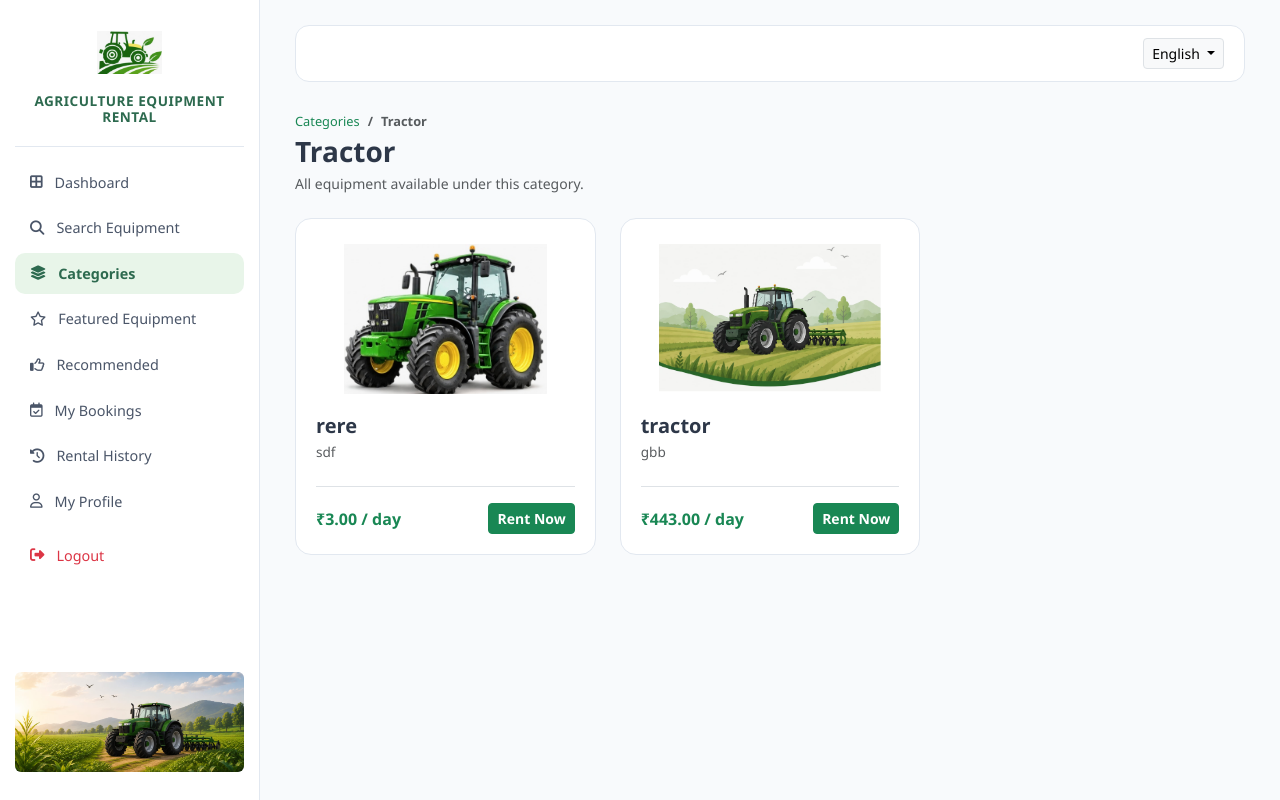
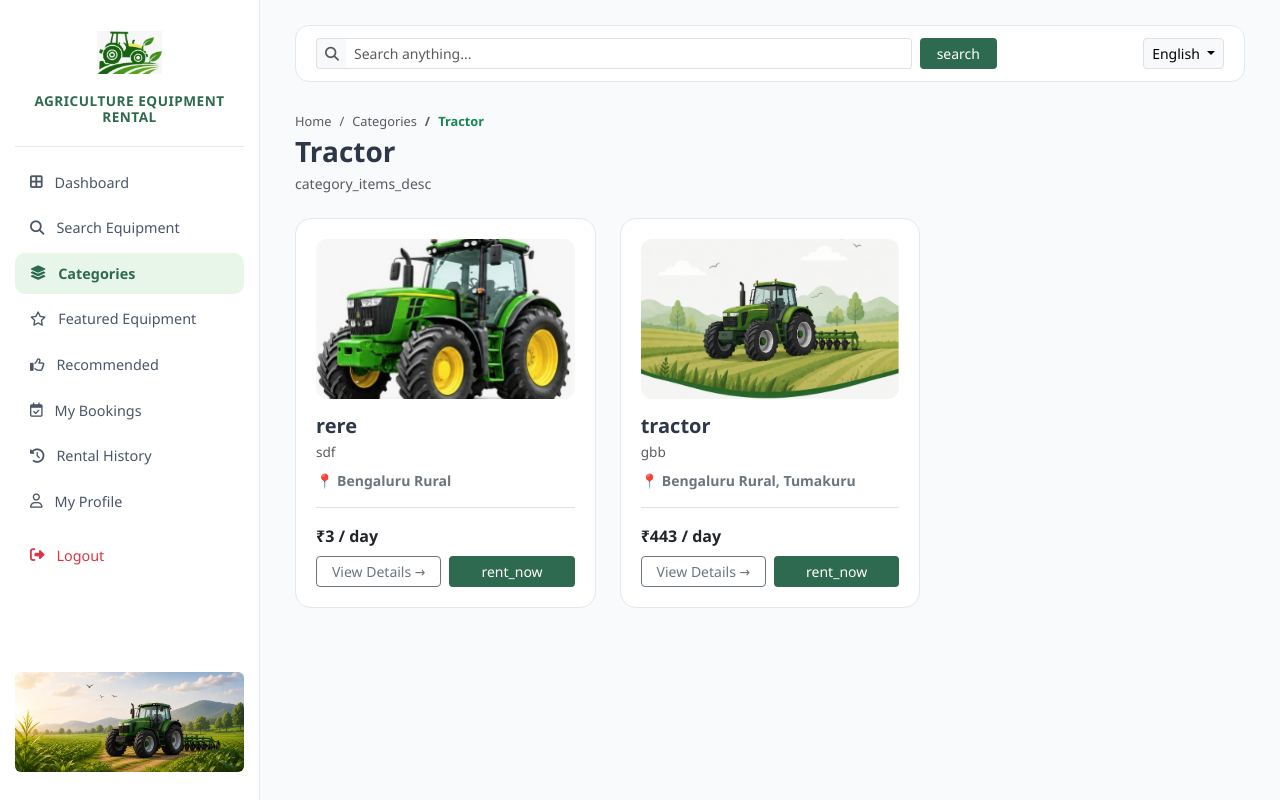
Before and after one commit to PoojithaS2005/agriculture-equpiment-rental, a PHP site: page /category_items.php?category=Tractor in a window 1280 px wide. Run offline with PHP 8.4, Linux system fonts and the light colour scheme; a user stored in the database is signed in; data comes from the database, SQL or seed files in the repository.

Commit message:
updated categories.php,category_items.php and included seearch_equipment.php

```diff
--- a/category_items.php
+++ b/category_items.php
@@ -11,35 +11,14 @@
     exit();
 }
 
-// Get the category from the URL safely
-$selected_category = isset($_GET['category']) ? trim($_GET['category']) : '';
+$category = isset($_GET['category']) ? trim($_GET['category']) : '';
 
-if (empty($selected_category)) {
-    header("Location: categories.php");
-    exit();
-}
-
-// Translate category name for display heading if needed
-$display_cat_name = $selected_category;
-if ($current_lang == 'kn') {
-    if (strcasecmp($selected_category, 'Tractors') == 0) $display_cat_name = 'ಟ್ರಾಕ್ಟರ್‌ಗಳು';
-    elseif (strcasecmp($selected_category, 'Harvesting Equipment') == 0 || strcasecmp($selected_category, 'Harvesting') == 0) $display_cat_name = 'ಕೊಯ್ಲು ಉಪಕರಣಗಳು';
-    elseif (strcasecmp($selected_category, 'Irrigation Equipment') == 0) $display_cat_name = 'ನೀರಾವರಿ ಉಪಕರಣಗಳು';
-    elseif (strcasecmp($selected_category, 'Tillage Equipment') == 0) $display_cat_name = 'ಉಳುಮೆ ಉಪಕರಣಗಳು';
-    elseif (strcasecmp($selected_category, 'Seeding Equipment') == 0) $display_cat_name = 'ಬಿತ್ತನೆ ಉಪಕರಣಗಳು';
-} elseif ($current_lang == 'hi') {
-    if (strcasecmp($selected_category, 'Tractors') == 0) $display_cat_name = 'ट्रैक्टर';
-    elseif (strcasecmp($selected_category, 'Harvesting Equipment') == 0 || strcasecmp($selected_category, 'Harvesting') == 0) $display_cat_name = 'कटाई उपकरण';
-    elseif (strcasecmp($selected_category, 'Irrigation Equipment') == 0) $display_cat_name = 'सिंचाई उपकरण';
-    elseif (strcasecmp($selected_category, 'Tillage Equipment') == 0) $display_cat_name = 'जुताई उपकरण';
-    elseif (strcasecmp($selected_category, 'Seeding Equipment') == 0) $display_cat_name = 'बुआई उपकरण';
-}
-
-// Fetch items belonging to this category securely using prepared statements
-$stmt = $conn->prepare("SELECT * FROM items WHERE category = ? ORDER BY item_id DESC");
-$stmt->bind_param("s", $selected_category);
-$stmt->execute();
-$items_res = $stmt->get_result();
+// Fetch equipment items belonging to this category
+$query = "SELECT * FROM equipment WHERE category = ? ORDER BY equipment_id DESC";
+$stmt = mysqli_prepare($conn, $query);
+mysqli_stmt_bind_param($stmt, "s", $category);
+mysqli_stmt_execute($stmt);
+$result = mysqli_stmt_get_result($stmt);
 ?>
 
 <!DOCTYPE html>
@@ -48,12 +27,7 @@
     <meta charset="UTF-8">
     <meta name="viewport" content="width=device-width, initial-scale=1.0">
     <title>
-        <?= htmlspecialchars($display_cat_name); ?> -
-        <?php
-            if($current_lang == 'kn') echo 'ಕೃಷಿ ಉಪಕರಣಗಳ ಬಾಡಿಗೆ';
-            elseif($current_lang == 'hi') echo 'कृषि उपकरण किराया';
-            else echo 'Agriculture Equipment Rental';
-        ?>
+        <?php echo htmlspecialchars($category); ?> - <?php echo __('app_title', 'Agriculture Equipment Rental'); ?>
     </title>
 
     <link href="https://cdn.jsdelivr.net/npm/bootstrap@5.3.2/dist/css/bootstrap.min.css" rel="stylesheet">
@@ -148,11 +122,11 @@
             padding: 12px 20px;
             display: flex;
             align-items: center;
-            justify-content: flex-end;
+            justify-content: space-between;
             margin-bottom: 30px;
         }
 
-        .item-card {
+        .eq-card {
             background: #ffffff;
             border: 1px solid var(--card-border);
             border-radius: 16px;
@@ -164,27 +138,26 @@
             justify-content: space-between;
         }
 
-        .item-card:hover {
+        .eq-card:hover {
             box-shadow: 0 8px 24px rgba(0, 0, 0, 0.05);
             border-color: #cbd5e1;
         }
 
-        .item-img-container {
+        .eq-img-container {
             height: 160px;
             border-radius: 12px;
             overflow: hidden;
-            background: #ffffff;
+            background: #f1f5f9;
             display: flex;
             align-items: center;
             justify-content: center;
             margin-bottom: 15px;
         }
 
-        .item-img-container img {
+        .eq-img-container img {
             width: 100%;
             height: 100%;
-            object-fit: contain;
-            padding: 5px;
+            object-fit: cover;
         }
     </style>
 </head>
@@ -195,121 +168,83 @@
     <div class="sidebar">
         <div>
             <div class="brand-logo">
-                <img src="images/logo.png" alt="Logo" onerror="this.src='images/tractor.png'">
+                <img src="images/logo.png" alt="Agriculture Logo" onerror="this.src='images/tractor.png'">
                 <span class="brand-title">
-                    <?php
-                        if ($current_lang == 'kn') echo 'ಕೃಷಿ ಉಪಕರಣಗಳ ಬಾಡಿಗೆ';
-                        elseif ($current_lang == 'hi') echo 'कृषि उपकरण किराया';
-                        else echo 'Agriculture Equipment Rental';
-                    ?>
+                    <?php echo __('app_title', 'Agriculture Equipment Rental'); ?>
                 </span>
             </div>
 
             <ul class="nav flex-column">
                 <li class="nav-item">
                     <a href="renter_dashboard.php" class="nav-link">
-                        <i class="fa-solid fa-border-all"></i>
-                        <?php
-                            if($current_lang == 'kn') echo 'ಡ್ಯಾಶ್‌ಬೋರ್ಡ್';
-                            elseif($current_lang == 'hi') echo 'डैशबोर्ड';
-                            else echo 'Dashboard';
-                        ?>
+                        <i class="fa-solid fa-border-all"></i> <?php echo __('dashboard', 'Dashboard'); ?>
                     </a>
                 </li>
                 <li class="nav-item">
                     <a href="search_equipment.php" class="nav-link">
-                        <i class="fa-solid fa-magnifying-glass"></i>
-                        <?php
-                            if($current_lang == 'kn') echo 'ಉಪಕರಣಗಳನ್ನು ಹುಡುಕಿ';
-                            elseif($current_lang == 'hi') echo 'उपकरण खोजें';
-                            else echo 'Search Equipment';
-                        ?>
+                        <i class="fa-solid fa-magnifying-glass"></i> <?php echo __('search_equipment', 'Search Equipment'); ?>
                     </a>
                 </li>
                 <li class="nav-item">
                     <a href="categories.php" class="nav-link active">
-                        <i class="fa-solid fa-layer-group"></i>
-                        <?php
-                            if($current_lang == 'kn') echo 'ವರ್ಗಗಳು';
-                            elseif($current_lang == 'hi') echo 'श्रेणियाँ';
-                            else echo 'Categories';
-                        ?>
+                        <i class="fa-solid fa-layer-group"></i> <?php echo __('categories', 'Categories'); ?>
                     </a>
                 </li>
                 <li class="nav-item">
                     <a href="featured_equipment.php" class="nav-link">
-                        <i class="fa-regular fa-star"></i>
-                        <?php
-                            if($current_lang == 'kn') echo 'ವಿಶೇಷ ಉಪಕರಣಗಳು';
-                            elseif($current_lang == 'hi') echo 'विशेष उपकरण';
-                            else echo 'Featured Equipment';
-                        ?>
+                        <i class="fa-regular fa-star"></i> <?php echo __('featured_equipment', 'Featured Equipment'); ?>
                     </a>
                 </li>
                 <li class="nav-item">
                     <a href="recommended.php" class="nav-link">
-                        <i class="fa-regular fa-thumbs-up"></i>
-                        <?php
-                            if($current_lang == 'kn') echo 'ಶಿಫಾರಸು ಮಾಡಲಾಗಿದೆ';
-                            elseif($current_lang == 'hi') echo 'अनुशंसित';
-                            else echo 'Recommended';
-                        ?>
+                        <i class="fa-regular fa-thumbs-up"></i> <?php echo __('recommended', 'Recommended'); ?>
                     </a>
                 </li>
                 <li class="nav-item">
                     <a href="my_bookings.php" class="nav-link">
-                        <i class="fa-regular fa-calendar-check"></i>
-                        <?php
-                            if($current_lang == 'kn') echo 'ನನ್ನ ಬುಕಿಂಗ್‌ಗಳು';
-                            elseif($current_lang == 'hi') echo 'मेरी बुकिंग';
-                            else echo 'My Bookings';
-                        ?>
+                        <i class="fa-regular fa-calendar-check"></i> <?php echo __('my_bookings', 'My Bookings'); ?>
                     </a>
                 </li>
                 <li class="nav-item">
                     <a href="rental_history.php" class="nav-link">
-                        <i class="fa-solid fa-clock-rotate-left"></i>
-                        <?php
-                            if($current_lang == 'kn') echo 'ಬಾಡಿಗೆ ಇತಿಹಾಸ';
-                            elseif($current_lang == 'hi') echo 'किराए का इतिहास';
-                            else echo 'Rental History';
-                        ?>
+                        <i class="fa-solid fa-clock-rotate-left"></i> <?php echo __('rental_history', 'Rental History'); ?>
                     </a>
                 </li>
                 <li class="nav-item">
                     <a href="profile.php" class="nav-link">
-                        <i class="fa-regular fa-user"></i>
-                        <?php
-                            if($current_lang == 'kn') echo 'ನನ್ನ ಪ್ರೊಫೈಲ್';
-                            elseif($current_lang == 'hi') echo 'मेरी प्रोफाइल';
-                            else echo 'My Profile';
-                        ?>
+                        <i class="fa-regular fa-user"></i> <?php echo __('my_profile', 'My Profile'); ?>
                     </a>
                 </li>
                 <li class="nav-item mt-2">
                     <a href="logout.php" class="nav-link text-danger">
-                        <i class="fa-solid fa-right-from-bracket"></i>
-                        <?php
-                            if($current_lang == 'kn') echo 'ಲಾಗ್ ಔಟ್';
-                            elseif($current_lang == 'hi') echo 'लॉग आउट';
-                            else echo 'Logout';
-                        ?>
+                        <i class="fa-solid fa-right-from-bracket"></i> <?php echo __('logout', 'Logout'); ?>
                     </a>
                 </li>
             </ul>
         </div>
 
         <div class="text-center pb-2">
-            <img src="images/tractor3.jpg" alt="Tractor" class="img-fluid rounded" onerror="this.src='images/tractor.png'" style="height: 100px; object-fit: cover; width: 100%;">
+            <img src="images/tractor3.jpg" alt="Tractor Illustration" class="img-fluid rounded" onerror="this.src='images/tractor.png'" style="height: 100px; object-fit: cover; width: 100%;">
         </div>
     </div>
-
 
     <!-- MAIN CONTAINER -->
     <div class="main-wrapper">
 
         <!-- TOP NAVBAR -->
         <div class="top-navbar">
+            <form action="search_equipment.php" method="GET" class="d-flex w-75 gap-2 align-items-center">
+                <?php if (!empty($current_lang)): ?>
+                    <input type="hidden" name="lang" value="<?php echo htmlspecialchars($current_lang); ?>">
+                <?php endif; ?>
+                <div class="input-group input-group-sm">
+                    <span class="input-group-text bg-light border-end-0"><i class="fa-solid fa-magnifying-glass text-muted"></i></span>
+                    <input type="text" name="q" class="form-control border-start-0" placeholder="<?php echo __('search_placeholder', 'Search equipment...'); ?>" required>
+                </div>
+                <button type="submit" class="btn btn-sm text-white px-3" style="background-color: #2d6a4f;"><?php echo __('search', 'Search'); ?></button>
+            </form>
+
+            <div class="d-flex align-items-center gap-3">
                 <div class="dropdown">
                     <button class="btn btn-sm btn-light border dropdown-toggle" type="button" data-bs-toggle="dropdown">
                         <?php
@@ -319,100 +254,87 @@
                         ?>
                     </button>
                     <ul class="dropdown-menu">
-                    <li><a class="dropdown-item" href="category_items.php?category=<?= urlencode($selected_category); ?>&lang=en">English</a></li>
-                    <li><a class="dropdown-item" href="category_items.php?category=<?= urlencode($selected_category); ?>&lang=kn">ಕನ್ನಡ</a></li>
-                    <li><a class="dropdown-item" href="category_items.php?category=<?= urlencode($selected_category); ?>&lang=hi">हिन्दी</a></li>
+                        <li><a class="dropdown-item" href="category_items.php?category=<?= urlencode($category); ?>&lang=en">English</a></li>
+                        <li><a class="dropdown-item" href="category_items.php?category=<?= urlencode($category); ?>&lang=kn">ಕನ್ನಡ</a></li>
+                        <li><a class="dropdown-item" href="category_items.php?category=<?= urlencode($category); ?>&lang=hi">हिन्दी</a></li>
                     </ul>
                 </div>
             </div>
+        </div>
 
-        <!-- HEADER & BREADCRUMB -->
-        <div class="mb-4">
+        <!-- BREADCRUMB & HEADER -->
+        <div class="d-flex justify-content-between align-items-center mb-4">
+            <div>
                 <nav aria-label="breadcrumb">
                     <ol class="breadcrumb mb-1" style="font-size: 0.8rem;">
-                    <li class="breadcrumb-item">
-                        <a href="categories.php" class="text-success text-decoration-none">
-                            <?php
-                                if($current_lang == 'kn') echo 'ವರ್ಗಗಳು';
-                                elseif($current_lang == 'hi') echo 'श्रेणियाँ';
-                                else echo 'Categories';
-                            ?>
-                        </a>
-                    </li>
-                    <li class="breadcrumb-item active text-muted fw-semibold">
-                        <?= htmlspecialchars($display_cat_name); ?>
-                    </li>
+                        <li class="breadcrumb-item"><a href="renter_dashboard.php" class="text-muted text-decoration-none"><?php echo __('home', 'Home'); ?></a></li>
+                        <li class="breadcrumb-item"><a href="categories.php" class="text-muted text-decoration-none"><?php echo __('categories', 'Categories'); ?></a></li>
+                        <li class="breadcrumb-item active text-success fw-semibold"><?php echo htmlspecialchars($category); ?></li>
                     </ol>
                 </nav>
-            <h3 class="fw-bold mb-1"><?= htmlspecialchars($display_cat_name); ?></h3>
-            <p class="text-muted small mb-0">
+                <h3 class="fw-bold mb-1"><?php echo htmlspecialchars($category); ?></h3>
+                <p class="text-muted small mb-0"><?php echo __('category_items_desc', 'Explore available equipment in this category.'); ?></p>
+            </div>
+        </div>
+
+        <!-- EQUIPMENT GRID -->
+        <div class="row g-4 mb-4">
+            <?php if ($result && mysqli_num_rows($result) > 0): ?>
+                <?php while ($eq = mysqli_fetch_assoc($result)): ?>
+                    <div class="col-lg-4 col-md-6">
+                        <div class="eq-card">
+                            <div>
+                                <!-- Equipment Image -->
+                                <div class="eq-img-container">
                                     <?php
-                    if($current_lang == 'kn') echo 'ಈ ವರ್ಗದಡಿಯಲ್ಲಿ ಲಭ್ಯವಿರುವ ಎಲ್ಲಾ ಉಪಕರಣಗಳು.';
-                    elseif($current_lang == 'hi') echo 'इस श्रेणी के अंतर्गत उपलब्ध सभी उपकरण।';
-                    else echo 'All equipment available under this category.';
+                                        $imgSrc = !empty($eq['image']) ? $eq['image'] : (!empty($eq['equipment_image']) ? $eq['equipment_image'] : 'images/tractor.png');
                                     ?>
+                                    <img src="<?= htmlspecialchars($imgSrc); ?>" alt="<?= htmlspecialchars($eq['title'] ?? $eq['equipment_title'] ?? 'Equipment'); ?>" onerror="this.src='images/tractor.png'">
+                                </div>
+
+                                <!-- Title -->
+                                <h5 class="fw-bold mb-1">
+                                    <?= htmlspecialchars($eq['title'] ?? $eq['equipment_title'] ?? 'Unnamed Equipment'); ?>
+                                </h5>
+
+                                <!-- Description -->
+                                <p class="text-muted small mb-2" style="font-size: 0.85rem;">
+                                    <?= htmlspecialchars($eq['description'] ?? ''); ?>
+                                </p>
+
+                                <!-- CHANGE 1: Display Location dynamically -->
+                                <p class="text-secondary small mb-3 fw-semibold">
+                                    📍 <?= htmlspecialchars($eq['service_location'] ?? 'Location not specified'); ?>
                                 </p>
                             </div>
 
-
-        <!-- ITEMS GRID -->
-        <div class="row g-4 mb-4">
-            <?php if ($items_res && mysqli_num_rows($items_res) > 0): ?>
-                <?php while ($item = mysqli_fetch_assoc($items_res)):
-                    $i_name  = $item['title'];
-                    $i_desc  = $item['description'];
-                    $i_img   = $item['image'];
-                    $i_price = $item['price_per_day'];
-                    $i_id    = $item['item_id'];
-                ?>
-                    <div class="col-lg-4 col-md-6">
-                        <div class="item-card">
                             <div>
-                                <div class="item-img-container">
-                                    <img src="<?= !empty($i_img) ? htmlspecialchars($i_img) : 'images/tractor.png'; ?>"
-                                         alt="<?= htmlspecialchars($i_name); ?>"
-                                         onerror="this.src='images/tractor.png'">
+                                <!-- Price & Rent Now / Details Footer -->
+                                <div class="d-flex align-items-center justify-content-between pt-3 border-top mb-2">
+                                    <span class="text-dark fw-bold">
+                                        ₹<?= number_format($eq['price'] ?? $eq['price_per_day'] ?? 0); ?> / day
+                                    </span>
                                 </div>
 
-                                <h5 class="fw-bold mb-1"><?= htmlspecialchars($i_name); ?></h5>
-                                <p class="text-muted small mb-3" style="font-size: 0.85rem;">
-                                    <?= htmlspecialchars($i_desc); ?>
-                                </p>
+                                <div class="d-flex gap-2">
+                                    <!-- CHANGE 2: Add View Equipment Details Button -->
+                                    <a href="equipment_details.php?equipment_id=<?= $eq['equipment_id']; ?>" class="btn btn-outline-secondary btn-sm w-50">
+                                        <?php echo __('view_details', 'View Details'); ?>
+                                    </a>
+
+                                    <!-- Existing Rent Now Button -->
+                                    <a href="rent_equipment.php?equipment_id=<?= $eq['equipment_id']; ?>" class="btn btn-sm text-white w-50" style="background-color: #2d6a4f;">
+                                        <?php echo __('rent_now', 'Rent Now'); ?>
+                                    </a>
                                 </div>
-
-                            <div class="d-flex align-items-center justify-content-between pt-3 border-top mt-2">
-                                <span class="text-success fw-bold">
-                                    ₹<?= htmlspecialchars($i_price); ?> /
-                                    <?php
-                                        if($current_lang == 'kn') echo 'ದಿನ';
-                                        elseif($current_lang == 'hi') echo 'दिन';
-                                        else echo 'day';
-                                    ?>
-                                </span>
-
-                                <a href="book_equipment.php?id=<?= $i_id; ?>"
-                                   class="btn btn-sm btn-success fw-semibold">
-                                    <?php
-                                        if($current_lang == 'kn') echo 'ಈಗ ಬಾಡಿಗೆಗೆ ಪಡೆಯಿರಿ';
-                                        elseif($current_lang == 'hi') echo 'अभी किराए पर लें';
-                                        else echo 'Rent Now';
-                                    ?>
-                                </a>
                             </div>
                         </div>
                     </div>
                 <?php endwhile; ?>
             <?php else: ?>
                 <div class="col-12">
-                    <div class="alert alert-light text-center border py-5">
-                        <i class="fa-solid fa-box-open fs-2 text-muted mb-2"></i>
-                        <p class="mb-0 text-muted">
-                            <?php
-                                if($current_lang == 'kn') echo 'ಈ ವರ್ಗದಲ್ಲಿ ಯಾವುದೇ ಉಪಕರಣಗಳು ಲಭ್ಯವಿಲ್ಲ.';
-                                elseif($current_lang == 'hi') echo 'इस श्रेणी में कोई उपकरण उपलब्ध नहीं है।';
-                                else echo 'No equipment found under this category.';
-                            ?>
-                        </p>
+                    <div class="alert alert-light text-center border py-4">
+                        <?php echo __('no_equipment_found', 'No equipment found in this category.'); ?>
                     </div>
                 </div>
             <?php endif; ?>
```
Also changed, not shown: categories.php (+13 -12 lines), search_equipment.php (added, +323 -0 lines), uploads/1787821036_5572.webp (added). Lines whose indentation alone changed are shown as unchanged.
